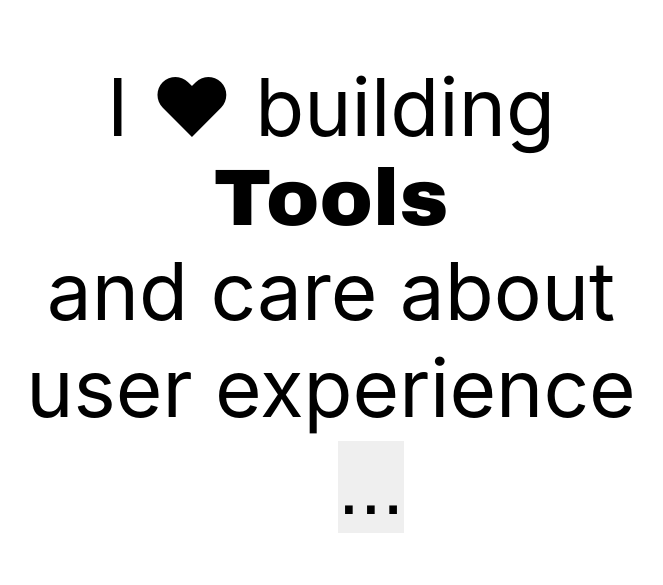
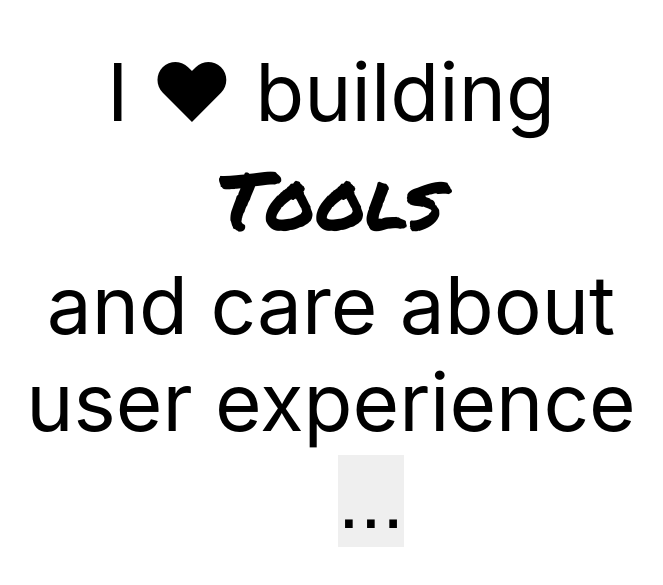
Before and after one commit to amabes/supreme-spoon, a React (Create React App) app: page / in a window 1280 px wide. Shown: the part 105-690 px from the top of the page, without its empty margins (309-972 px from the left). Built offline with nearby package versions, Linux system fonts and the light colour scheme.

Commit message:
improve styles

```diff
--- a/public/index.html
+++ b/public/index.html
@@ -5,6 +5,7 @@
     <link rel="shortcut icon" href="%PUBLIC_URL%/favicon.ico">
     <meta name="viewport" content="width=device-width, initial-scale=1, shrink-to-fit=no">
     <meta name="theme-color" content="#000000">
+    <link href="https://fonts.googleapis.com/css?family=Permanent+Marker" rel="stylesheet">
     <!--
       manifest.json provides metadata used when your web app is added to the
       homescreen on Android. See https://developers.google.com/web/fundamentals/web-app-manifest/
--- a/src/EntityCycler.css
+++ b/src/EntityCycler.css
@@ -1,3 +1,3 @@
 .EntityCycler {
-  font-family: "Arial Black";
+  font-family: "Permanent Marker", "Arial Black", "Arial Bold", Gadget,sans-serif;
 }
--- a/src/HelloWorld.css
+++ b/src/HelloWorld.css
@@ -1,6 +1,12 @@
 .HelloWorld {
-  font-size: 5rem;
+  font-size: 2rem;
   text-align: center;
+}
+
+@media (min-width: 992px) {
+  .HelloWorld {
+    font-size: 5rem;
+  }
 }
 
 a {
@@ -16,7 +22,13 @@ a {
   font-size: inherit;
   padding: 0;
   position: relative;
-  margin-right: -5rem;
+  margin-right: -2rem;
+}
+
+@media (min-width: 992px) {
+  .next-page {
+    margin-right: -5rem;
+  }
 }
 
 .next-page:hover {
```
